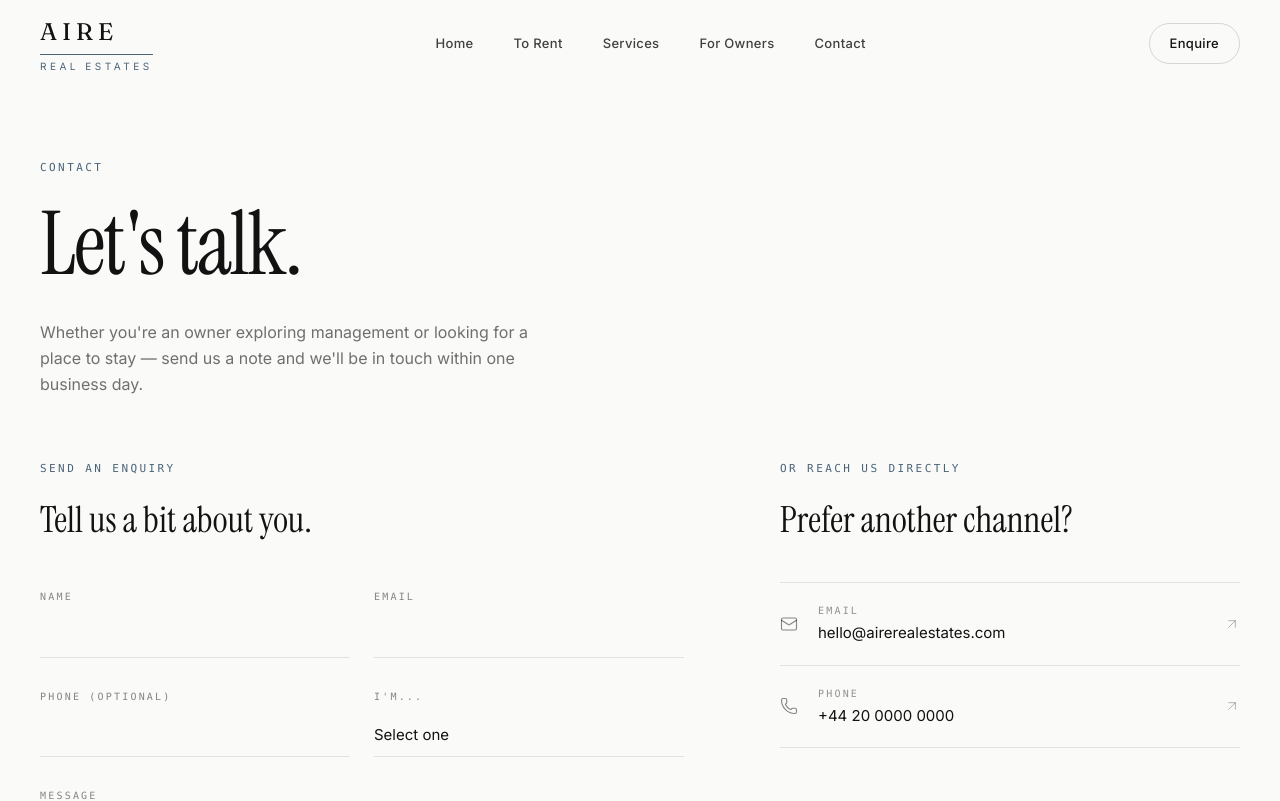
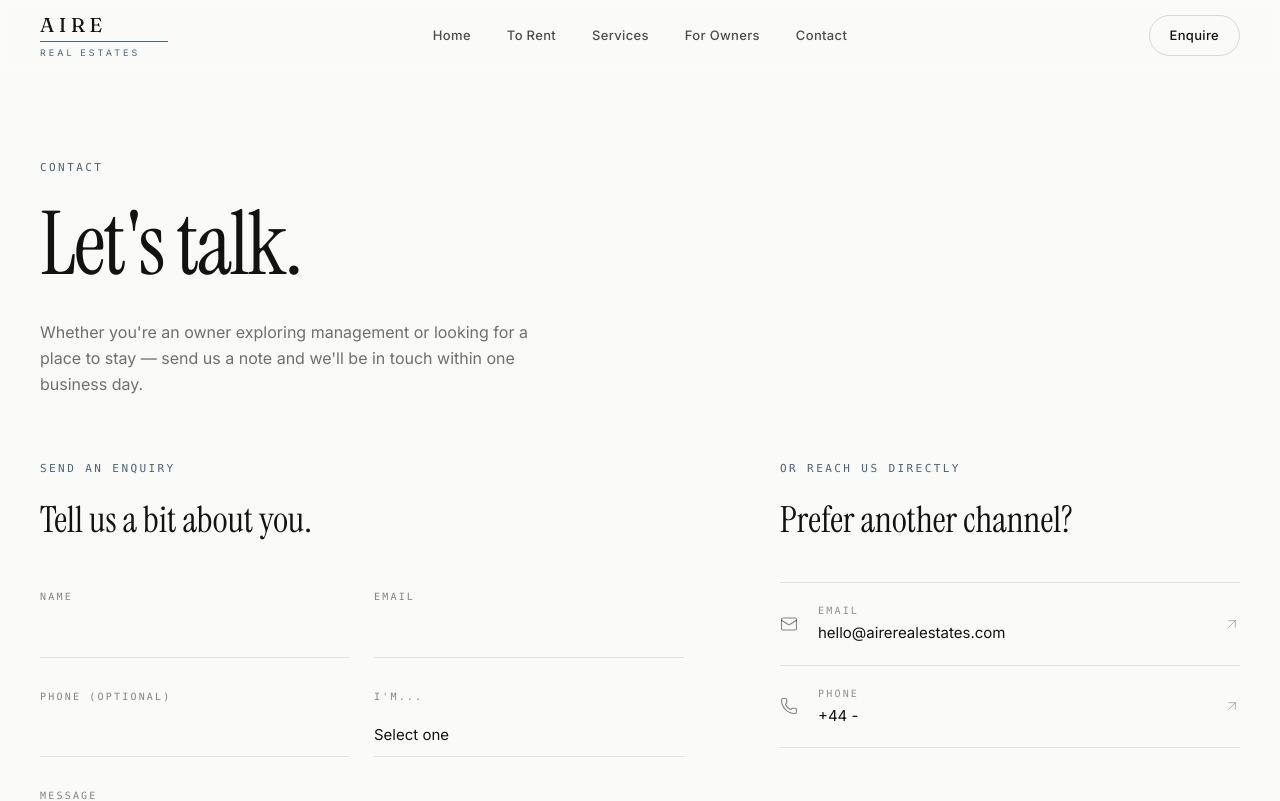
Before and after one commit to moonidil/aire, a Next.js app: page /contact in a window 1280 px wide. Shown: the top 801 px of the page. Built offline with nearby package versions, Linux system fonts and the light colour scheme.

Commit message:
Refine navbar alignment

```diff
--- a/app/contact/page.tsx
+++ b/app/contact/page.tsx
@@ -32,7 +32,7 @@ const FORMSPREE_ID = "xeebpglb";
 // TODO: Fill these in with her real contact details
 const CONTACTS = [
   { icon: Mail, label: "Email", value: "hello@airerealestates.com", href: "mailto:hello@airerealestates.com" },
-  { icon: Phone, label: "Phone", value: "+44 20 0000 0000", href: "tel:+442000000000" },
+  { icon: Phone, label: "Phone", value: "+44 -", href: "tel:+442000000000" },
   { icon: InstagramIcon, label: "Instagram", value: "@aire_real_estates", href: "https://instagram.com/aire_real_estates" },
   { icon: TikTokIcon, label: "TikTok", value: "@aire_real_estates", href: "https://tiktok.com/@airerealestates" },
   { icon: MapPin, label: "Location", value: "Central London, UK", href: null },
--- a/components/Logo.tsx
+++ b/components/Logo.tsx
@@ -1,27 +1,28 @@
 import Link from "next/link";
 
-/**
- * Text-set placeholder matching the existing "ARE" mark + "Aire Real Estates"
- * wordmark styling (spaced caps, hairline rule, tracked subtitle).
- *
- * TO SWAP IN THE REAL LOGO FILE:
- * 1. Drop the logo asset into /public/images/logo/ (SVG preferred)
- * 2. Replace the contents of this component with:
- *      <Image src="/images/logo/aire-logo.svg" alt="Aire Real Estates" width={140} height={48} />
- */
-export default function Logo({ variant = "dark" }: { variant?: "dark" | "light" }) {
+export default function Logo({
+  variant = "dark",
+}: {
+  variant?: "dark" | "light";
+}) {
   const ink = variant === "light" ? "text-white" : "text-ink";
   const accent = variant === "light" ? "text-white/70" : "text-accent";
 
   return (
-    <Link href="/" className="group inline-flex flex-col leading-none select-none">
+    <Link href="/" className="group inline-flex w-[8rem] flex-col leading-none select-none">
       <span
-        className={`font-serif text-2xl tracking-[0.2em] ${ink} transition-opacity group-hover:opacity-80`}
+        className={`font-serif text-[1.25rem] tracking-[0.22em] ${ink} transition-opacity group-hover:opacity-80`}
       >
         AIRE
       </span>
-      <span className={`mt-1.5 h-px w-full ${variant === "light" ? "bg-white/40" : "bg-accent"}`} />
-      <span className={`mt-1.5 text-[10px] font-sans tracking-[0.35em] ${accent}`}>
+
+      <span
+        className={`mt-1.5 h-px w-full ${
+          variant === "light" ? "bg-white/40" : "bg-accent"
+        }`}
+      />
+
+      <span className={`mt-1.5 font-sans text-[9px] tracking-[0.34em] ${accent}`}>
         REAL ESTATES
       </span>
     </Link>
--- a/components/Navbar.tsx
+++ b/components/Navbar.tsx
@@ -20,6 +20,7 @@ export default function Navbar() {
   useEffect(() => {
     const onScroll = () => setScrolled(window.scrollY > 24);
     onScroll();
+
     window.addEventListener("scroll", onScroll, { passive: true });
     return () => window.removeEventListener("scroll", onScroll);
   }, []);
@@ -28,20 +29,22 @@ export default function Navbar() {
     <header
       className={`fixed inset-x-0 top-0 z-50 transition-all duration-500 ${
         scrolled
-          ? "bg-bg/80 backdrop-blur-md border-b border-line shadow-[0_1px_0_0_rgba(13,27,42,0.04)]"
-          : "bg-transparent border-b border-transparent"
+          ? "bg-bg/85 backdrop-blur-md border-b border-line shadow-[0_1px_0_0_rgba(13,27,42,0.04)]"
+          : "bg-bg/65 backdrop-blur-[2px] border-b border-transparent"
       }`}
     >
-      <div className="mx-auto flex max-w-7xl items-center justify-between px-6 py-4 lg:px-10">
-        <Logo />
+      <div className="mx-auto grid max-w-[86rem] grid-cols-[1fr_auto_1fr] items-center px-6 py-3.5 lg:px-10">
+        <div className="justify-self-start">
+          <Logo />
+        </div>
 
         {/* Desktop nav */}
-        <nav className="hidden items-center gap-10 md:flex">
+        <nav className="hidden items-center gap-9 md:flex">
           {LINKS.map((link) => (
             <Link
               key={link.href}
               href={link.href}
-              className="group relative font-sans text-[13px] font-medium tracking-wide text-ink/80 transition-colors hover:text-ink"
+              className="group relative font-sans text-[13px] font-medium tracking-wide text-ink/75 transition-colors hover:text-ink"
             >
               {link.label}
               <span className="absolute -bottom-1 left-0 h-px w-0 bg-accent transition-all duration-300 group-hover:w-full" />
@@ -51,7 +54,7 @@ export default function Navbar() {
 
         <Link
           href="/contact"
-          className="hidden rounded-full border border-ink/15 px-5 py-2.5 font-sans text-[13px] font-medium tracking-wide text-ink transition-colors hover:border-accent hover:text-accent md:inline-block"
+          className="hidden justify-self-end rounded-full border border-ink/15 px-5 py-2.5 font-sans text-[13px] font-medium tracking-wide text-ink transition-colors hover:border-accent hover:text-accent md:inline-block"
         >
           Enquire
         </Link>
@@ -62,7 +65,7 @@ export default function Navbar() {
           aria-label={open ? "Close menu" : "Open menu"}
           aria-expanded={open}
           onClick={() => setOpen((v) => !v)}
-          className="text-ink md:hidden"
+          className="justify-self-end text-ink md:hidden"
         >
           {open ? <X size={22} /> : <Menu size={22} />}
         </button>
@@ -85,6 +88,7 @@ export default function Navbar() {
               {link.label}
             </Link>
           ))}
+
           <Link
             href="/contact"
             onClick={() => setOpen(false)}
```
